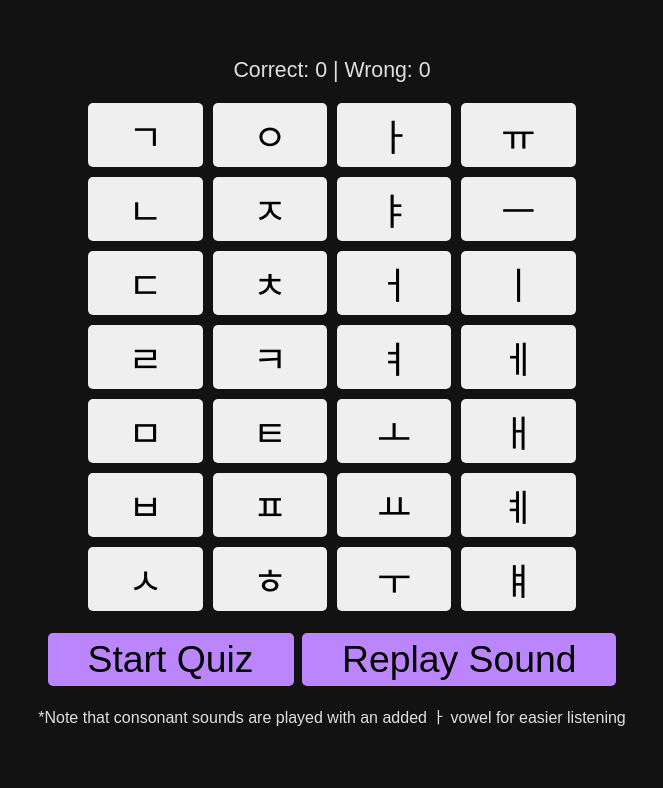
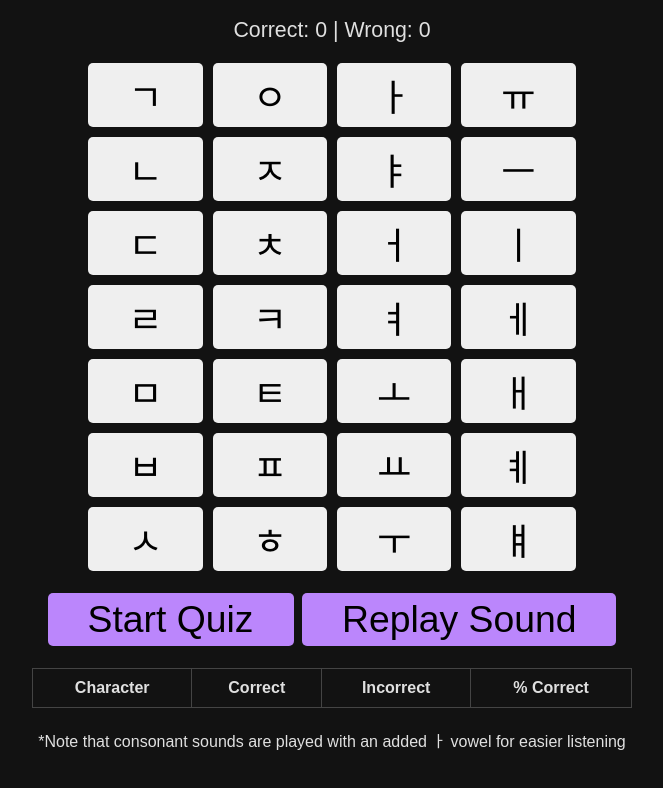
Before and after one commit to jeriks31/hangul-practice, a plain HTML site: page index.html in a window 1280 px wide. Shown: the whole page, without its empty margins (308-971 px from the left). Drawn offline with Linux system fonts and the light colour scheme.

Commit message:
more feedback to user

```diff
--- a/index.html
+++ b/index.html
@@ -20,6 +20,21 @@
 
     <button id="startQuiz">Start Quiz</button>
     <button id="replaySound">Replay Sound</button>
+    <div id="feedback"></div>
+
+    <table id="individualScores">
+        <thead>
+        <tr>
+            <th>Character</th>
+            <th>Correct</th>
+            <th>Incorrect</th>
+            <th>% Correct</th>
+        </tr>
+        </thead>
+        <tbody>
+        <!-- Individual scores will be populated here -->
+        </tbody>
+    </table>
 
     <p>*Note that consonant sounds are played with an added ㅏ vowel for easier listening</p>
 </div>
--- a/script.js
+++ b/script.js
@@ -4,34 +4,34 @@ let correctCount = 0;
 let wrongCount = 0;
 
 const sounds = [
-    { letter: 'ㄱ', sound: 'audio/consonants_with_a/g.mp3' },
-    { letter: 'ㄴ', sound: 'audio/consonants_with_a/n.mp3' },
-    { letter: 'ㄷ', sound: 'audio/consonants_with_a/d.mp3' },
-    { letter: 'ㄹ', sound: 'audio/consonants_with_a/r.mp3' },
-    { letter: 'ㅁ', sound: 'audio/consonants_with_a/m.mp3' },
-    { letter: 'ㅂ', sound: 'audio/consonants_with_a/b.mp3' },
-    { letter: 'ㅅ', sound: 'audio/consonants_with_a/s.mp3' },
-    { letter: 'ㅇ', sound: 'audio/consonants_with_a/ng.mp3' },
-    { letter: 'ㅈ', sound: 'audio/consonants_with_a/j.mp3' },
-    { letter: 'ㅊ', sound: 'audio/consonants_with_a/ch.mp3' },
-    { letter: 'ㅋ', sound: 'audio/consonants_with_a/k.mp3' },
-    { letter: 'ㅌ', sound: 'audio/consonants_with_a/t.mp3' },
-    { letter: 'ㅍ', sound: 'audio/consonants_with_a/p.mp3' },
-    { letter: 'ㅎ', sound: 'audio/consonants_with_a/h.mp3' },
-    { letter: 'ㅏ', sound: 'audio/simple_vowels/a.mp3' },
-    { letter: 'ㅑ', sound: 'audio/simple_vowels/ya.mp3' },
-    { letter: 'ㅓ', sound: 'audio/simple_vowels/eo.mp3' },
-    { letter: 'ㅕ', sound: 'audio/simple_vowels/yeo.mp3' },
-    { letter: 'ㅗ', sound: 'audio/simple_vowels/o.mp3' },
-    { letter: 'ㅛ', sound: 'audio/simple_vowels/yo.mp3' },
-    { letter: 'ㅜ', sound: 'audio/simple_vowels/u.mp3' },
-    { letter: 'ㅠ', sound: 'audio/simple_vowels/yu.mp3' },
-    { letter: 'ㅡ', sound: 'audio/simple_vowels/eu.mp3' },
-    { letter: 'ㅣ', sound: 'audio/simple_vowels/i.mp3' },
-    { letter: 'ㅔ', sound: 'audio/complex_vowels/e.mp3' },
-    { letter: 'ㅐ', sound: 'audio/complex_vowels/ae.mp3' },
-    { letter: 'ㅖ', sound: 'audio/complex_vowels/ye.mp3' },
-    { letter: 'ㅒ', sound: 'audio/complex_vowels/yae.mp3' }
+    { letter: 'ㄱ', sound: 'audio/consonants_with_a/g.mp3', correct: 0, incorrect: 0 },
+    { letter: 'ㄴ', sound: 'audio/consonants_with_a/n.mp3', correct: 0, incorrect: 0 },
+    { letter: 'ㄷ', sound: 'audio/consonants_with_a/d.mp3', correct: 0, incorrect: 0 },
+    { letter: 'ㄹ', sound: 'audio/consonants_with_a/r.mp3', correct: 0, incorrect: 0 },
+    { letter: 'ㅁ', sound: 'audio/consonants_with_a/m.mp3', correct: 0, incorrect: 0 },
+    { letter: 'ㅂ', sound: 'audio/consonants_with_a/b.mp3', correct: 0, incorrect: 0 },
+    { letter: 'ㅅ', sound: 'audio/consonants_with_a/s.mp3', correct: 0, incorrect: 0 },
+    { letter: 'ㅇ', sound: 'audio/consonants_with_a/ng.mp3', correct: 0, incorrect: 0 },
+    { letter: 'ㅈ', sound: 'audio/consonants_with_a/j.mp3', correct: 0, incorrect: 0 },
+    { letter: 'ㅊ', sound: 'audio/consonants_with_a/ch.mp3', correct: 0, incorrect: 0 },
+    { letter: 'ㅋ', sound: 'audio/consonants_with_a/k.mp3', correct: 0, incorrect: 0 },
+    { letter: 'ㅌ', sound: 'audio/consonants_with_a/t.mp3', correct: 0, incorrect: 0 },
+    { letter: 'ㅍ', sound: 'audio/consonants_with_a/p.mp3', correct: 0, incorrect: 0 },
+    { letter: 'ㅎ', sound: 'audio/consonants_with_a/h.mp3', correct: 0, incorrect: 0 },
+    { letter: 'ㅏ', sound: 'audio/simple_vowels/a.mp3', correct: 0, incorrect: 0 },
+    { letter: 'ㅑ', sound: 'audio/simple_vowels/ya.mp3', correct: 0, incorrect: 0 },
+    { letter: 'ㅓ', sound: 'audio/simple_vowels/eo.mp3', correct: 0, incorrect: 0 },
+    { letter: 'ㅕ', sound: 'audio/simple_vowels/yeo.mp3', correct: 0, incorrect: 0 },
+    { letter: 'ㅗ', sound: 'audio/simple_vowels/o.mp3', correct: 0, incorrect: 0 },
+    { letter: 'ㅛ', sound: 'audio/simple_vowels/yo.mp3', correct: 0, incorrect: 0 },
+    { letter: 'ㅜ', sound: 'audio/simple_vowels/u.mp3', correct: 0, incorrect: 0 },
+    { letter: 'ㅠ', sound: 'audio/simple_vowels/yu.mp3', correct: 0, incorrect: 0 },
+    { letter: 'ㅡ', sound: 'audio/simple_vowels/eu.mp3', correct: 0, incorrect: 0 },
+    { letter: 'ㅣ', sound: 'audio/simple_vowels/i.mp3', correct: 0, incorrect: 0 },
+    { letter: 'ㅔ', sound: 'audio/complex_vowels/e.mp3', correct: 0, incorrect: 0 },
+    { letter: 'ㅐ', sound: 'audio/complex_vowels/ae.mp3', correct: 0, incorrect: 0 },
+    { letter: 'ㅖ', sound: 'audio/complex_vowels/ye.mp3', correct: 0, incorrect: 0 },
+    { letter: 'ㅒ', sound: 'audio/complex_vowels/yae.mp3', correct: 0, incorrect: 0 }
 ];
 
 window.onload = () => {
@@ -63,16 +63,42 @@ function replaySound() {
     }
 }
 
+function updateScores() {
+    const scoresTbody = document.getElementById('individualScores').getElementsByTagName('tbody')[0];
+    scoresTbody.innerHTML = ''; // Clear previous scores
+
+    sounds.forEach(sound => {
+        const totalAttempts = sound.correct + sound.incorrect;
+        const percentageCorrect = totalAttempts > 0 ? (sound.correct / totalAttempts * 100).toFixed(2) : 0;
+
+        const row = scoresTbody.insertRow();
+        row.insertCell().innerText = sound.letter;
+        row.insertCell().innerText = sound.correct;
+        row.insertCell().innerText = sound.incorrect;
+        row.insertCell().innerText = `${percentageCorrect}%`;
+    });
+}
+
 function checkAnswer(letter, button) {
+    const feedbackDiv = document.getElementById('feedback');
+    const soundObj = sounds.find(sound => sound.letter === letter);
+
     if (letter === currentLetter) {
         button.classList.add('correct');
         correctCount++;
         document.getElementById('correct').innerText = correctCount;
+        soundObj.correct++;
+        feedbackDiv.innerText = '';
     } else {
         button.classList.add('incorrect');
         wrongCount++;
         document.getElementById('wrong').innerText = wrongCount;
+        soundObj.incorrect++;
+        feedbackDiv.innerText = `Incorrect! The correct answer was: ${currentLetter}, you clicked ${letter}`;
     }
+
+    updateScores();
+
     setTimeout(() => {
         button.classList.remove('correct', 'incorrect');
         startQuiz(); // Start the next question
--- a/styles.css
+++ b/styles.css
@@ -6,13 +6,33 @@ body {
 
 #container {
     text-align: center;
-    padding: 50px;
+    padding: 10px;
 }
 
 #score {
     font-size: 16pt;
     margin-bottom: 20px;
 }
+
+#individualScores {
+    margin-top: 20px;
+    width: 100%;
+    max-width: 600px;
+    margin: 20px auto;
+    border-collapse: collapse;
+}
+
+#individualScores th, #individualScores td {
+    border: 1px solid #444;
+    padding: 10px;
+    text-align: center;
+}
+
+#feedback {
+    margin: 20px;
+    font-size: 1.2em;
+}
+
 
 #buttons {
     display: grid;
```
